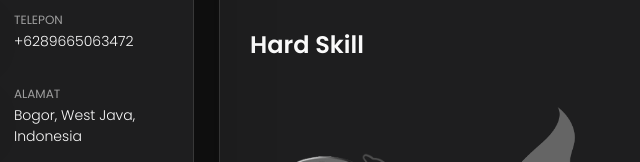
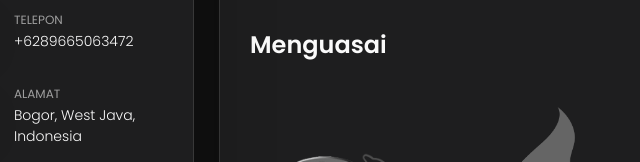
Before and after one commit to zaenalms23/personal-portfolio, a plain HTML site: page index.html in a window 1280 px wide. Shown: the part 638-800 px from the top of the page, 121-761 px from the left. Drawn offline with nearby package versions, Linux system fonts and the light colour scheme.

Commit message:
Update index.html

```diff
--- a/index.html
+++ b/index.html
@@ -349,7 +349,7 @@ Yo<!DOCTYPE html>
 
         <section class="clients">
 
-          <h3 class="h3 clients-title">Hard skill</h3>
+          <h3 class="h3 clients-title">Menguasai</h3>
 
           <ul class="clients-list has-scrollbar">
 
```
